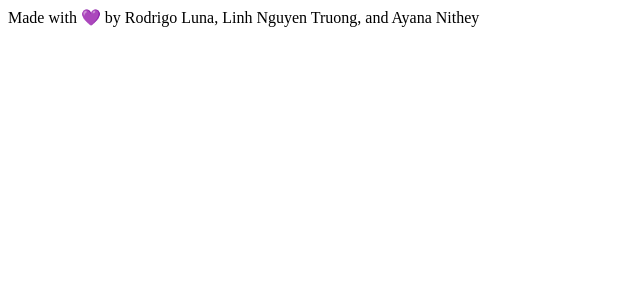
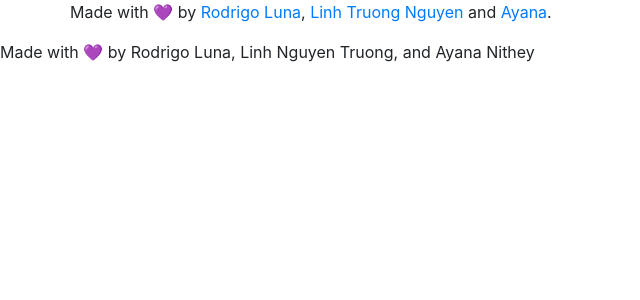
Before and after one commit to truongnguyenlinh/flixlist, a Flask app: template app/templates/footer.html in a window 1280 px wide. Shown: the top 300 px of the page, without its empty margins (0-640 px from the left). Run offline with Flask 2, Linux system fonts and the light colour scheme; the template is opened without the code that fills it: most values are stand-ins (such as "Sample title", 1, 10 or a date in 2020); some libraries are stand-ins or nearby versions.

Commit message:
Update footer.html

```diff
--- a/app/templates/footer.html
+++ b/app/templates/footer.html
@@ -1 +1,42 @@
+<!DOCTYPE html>
+<html lang="en">
+
+    <head>
+        <!-- Required meta tags -->
+        <meta charset="utf-8">
+        <meta name="viewport" content="width=device-width, initial-scale=1, shrink-to-fit=no">
+        <meta property="og:title" content="Flixlist">
+
+
+        <link rel="stylesheet" href="https://stackpath.bootstrapcdn.com/bootstrap/4.3.1/css/bootstrap.min.css" integrity="sha384-ggOyR0iXCbMQv3Xipma34MD+dH/1fQ784/j6cY/iJTQUOhcWr7x9JvoRxT2MZw1T" crossorigin="anonymous">
+
+        <link lang='sass' rel="stylesheet" href="./static/styles/main.css">
+
+        <title>{{ title }}</title>
+    </head>
+
+    <body>
+        <footer class="footer-container text-center">
+            <div class="container">
+                <div class="row">
+                    <div class="col-xs-12">
+                        <p>
+                            Made with 💜 by <a href="https://github.com/Hunajpu" target="_blank" rel="noopener noreferrer">Rodrigo Luna</a>, <a href="https://github.com/truongnguyenlinh" target="_blank" rel="noopener noreferrer">Linh Truong Nguyen</a>  and <a href="https://github.com/nanonite9" target="_blank" rel="noopener noreferrer">Ayana</a>.
+                        </p>
+                    </div>
+                </div>
+            </div>
+        </footer>
+
+	    {% block content %}
+	    {% endblock %}
+	    <script src="https://code.jquery.com/jquery-3.3.1.slim.min.js" integrity="sha384-q8i/X+965DzO0rT7abK41JStQIAqVgRVzpbzo5smXKp4YfRvH+8abtTE1Pi6jizo" crossorigin="anonymous"></script>
+		<script src="https://cdnjs.cloudflare.com/ajax/libs/popper.js/1.14.7/umd/popper.min.js" integrity="sha384-UO2eT0CpHqdSJQ6hJty5KVphtPhzWj9WO1clHTMGa3JDZwrnQq4sF86dIHNDz0W1" crossorigin="anonymous"></script>
+		<script src="https://stackpath.bootstrapcdn.com/bootstrap/4.3.1/js/bootstrap.min.js" integrity="sha384-JjSmVgyd0p3pXB1rRibZUAYoIIy6OrQ6VrjIEaFf/nJGzIxFDsf4x0xIM+B07jRM" crossorigin="anonymous"></script>
+	</body>
+
+</html>
+
+
+
 Made with 💜 by Rodrigo Luna, Linh Nguyen Truong, and Ayana Nithey
```
